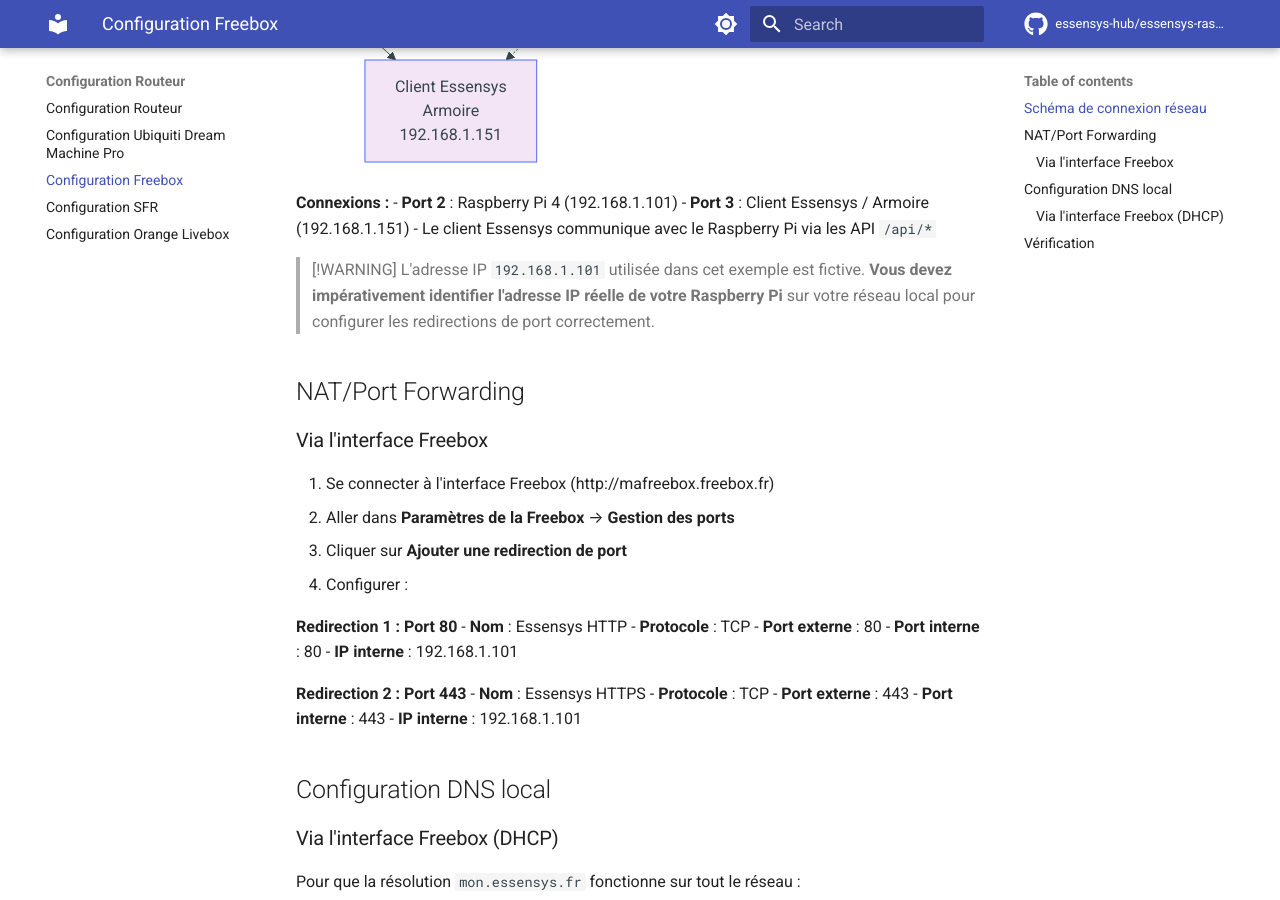
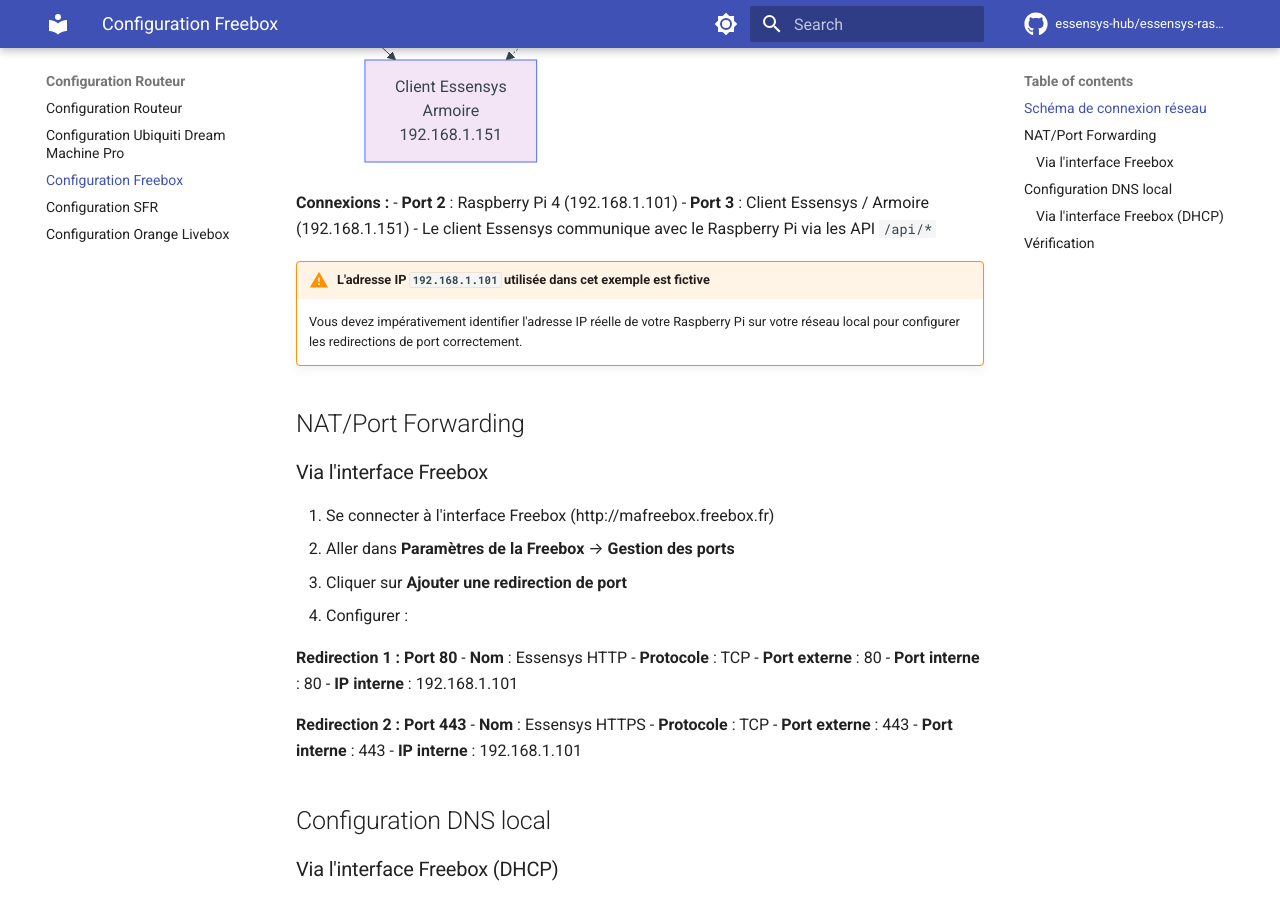
Before and after one commit to essensys-hub/essensys-raspberry-install, an MkDocs documentation site: the page built from docs/router/freebox.md, in a window 1280 px wide and 900 px high, scrolled down 956 px. Built offline with MkDocs 1.6.1 and Material for MkDocs 9.7.7, drawn with Linux system fonts in a browser that asks for light colours; comment, search, counter and statistics services are not loaded; the version menu is left out.

Commit message:
update ip warninig

```diff
--- a/docs/router/freebox.md
+++ b/docs/router/freebox.md
@@ -39,8 +39,8 @@
 - **Port 3** : Client Essensys / Armoire (192.168.1.151)
 - Le client Essensys communique avec le Raspberry Pi via les API `/api/*`
 
-> [!WARNING]
-> L'adresse IP `192.168.1.101` utilisée dans cet exemple est fictive. **Vous devez impérativement identifier l'adresse IP réelle de votre Raspberry Pi** sur votre réseau local pour configurer les redirections de port correctement.
+!!!WARNING "L'adresse IP `192.168.1.101` utilisée dans cet exemple est fictive"
+    Vous devez impérativement identifier l'adresse IP réelle de votre Raspberry Pi sur votre réseau local pour configurer les redirections de port correctement.
 
 ## NAT/Port Forwarding
 
```
